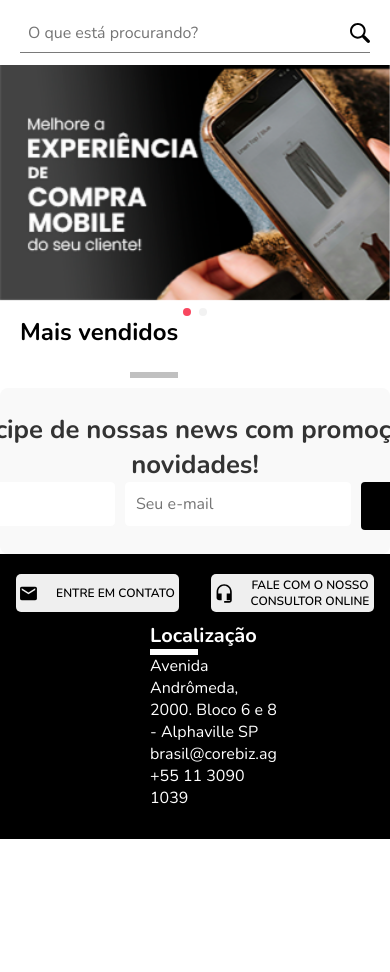
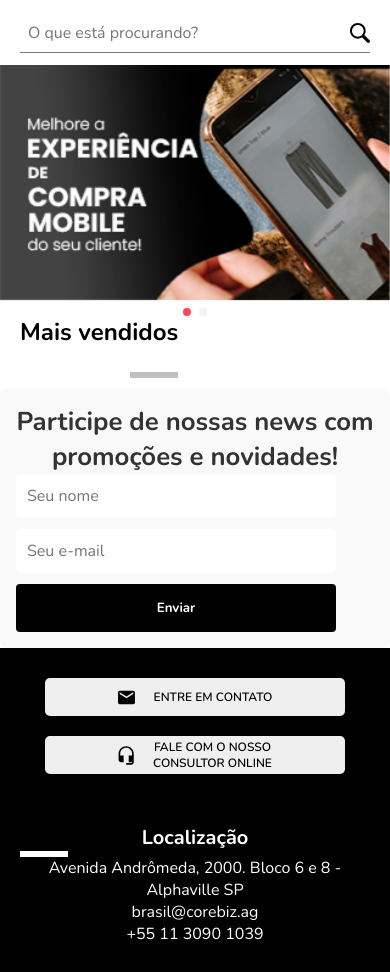
Before and after one commit to lucasvalerio/lp-teste-cb, a website: page index.html in a window 390 px wide. Shown: the part 128-1100 px from the top of the page. Before the commit the page ends 967 px from the top, so only its background shows below. Drawn offline with nearby package versions, Linux system fonts and the light colour scheme; no server answers; files whose address does not match are found by name.

Commit message:
commit final

```diff
--- a/assets/css/style.css
+++ b/assets/css/style.css
@@ -31,8 +31,7 @@ html, body {
   gap: 20px;
   padding-top: 16px;
   flex-wrap: wrap;
-      padding-bottom: 12px;
-  flex-wrap: wrap; /* Necessário para quebra no mobile */
+  padding-bottom: 12px; /* Ajuste adicional se necessário */
 }
 
 .header__top a {
@@ -59,7 +58,7 @@ html, body {
 
 .icon span {
   font-size: 14px;
-  background-color:#F8475F;
+  background-color: #F8475F;
 }
 
 /* Menu mobile */
@@ -100,21 +99,17 @@ html, body {
   margin-left: 8px;
 }
 
-
 /* Parágrafo com classe text20 */
 p.text-endereco {
   display: flex;
   flex-direction: column;
   align-items: baseline;
   justify-content: center;
-
 }
 
 /* Assinatura */
-
 .assinatura {
-  display: flex
-  ;
+  display: flex;
   font-size: 11px;
   justify-content: flex-end;
   position: relative;
@@ -136,7 +131,7 @@ p.text-endereco {
   justify-content: center;
   color: #fff;
   padding: 20px 0 10px;
-  text-decoration: none
+  text-decoration: none;
 }
 
 .buttonFooter {
@@ -170,7 +165,6 @@ p.text-endereco {
   padding-bottom: 30px;
 }
 .footer-container {
-
   color: #fff;
   padding: 20px;
   text-align: center;
@@ -192,7 +186,7 @@ p.text-endereco {
 
 .borda {
   border-bottom: solid 6px #fff;
-  width: 48px;;
+  width: 48px;
 }
 
 .buttom-footer {
@@ -231,7 +225,7 @@ p.text-endereco {
   }
 }
 
-
+/* Banner */
 .img-banner {
   width: 100%;
   height: auto;
@@ -241,10 +235,10 @@ p.text-endereco {
 .banner-swiper {
   position: relative;
 }
-.swiper-pagination-bullet{
+.swiper-pagination-bullet {
   background: #BDBDBD !important;
 }
-.swiper-pagination-bullet-active{
+.swiper-pagination-bullet-active {
   background: #F8475F !important;
 }
 
@@ -280,7 +274,8 @@ p.text-endereco {
   clip-path: circle();
   font-weight: 700;
   font-size: 10px;
-  color: #fff;}
+  color: #fff;
+}
 
 .newsletter {
   display: flex;
@@ -339,10 +334,7 @@ p.text-endereco {
   transition: background-color 0.2s;
 }
 .alert {
-  display: flex
-;
-    -webkit-box-orient: vertical;
-    -webkit-box-direction: normal;
+  display: flex;
   flex-direction: column;
   font-weight: 400;
   font-size: 12px;
@@ -390,11 +382,11 @@ p.text-endereco {
 .vitrine {
   width: 1261px;
   height: auto;
-  margin: 0 30px ;
+  margin: 0 30px;
 }
 
 .vitrine h2 {
-  margin: 0 130px
+  margin: 0 130px;
 }
 .borda-produtos {
   border-bottom: solid 6px #C0C0C0;
@@ -403,11 +395,11 @@ margin-bottom: 10px;
   margin-left: 130px;
 }
 
-.stars{
+.stars {
   color: #F8475F;
 }
 
-.preco-de{
+.preco-de {
   font-weight: 400;
   font-size: 12px;
   line-height: 16px;
@@ -415,14 +407,14 @@ margin-left: 130px;
   color: #7A7A7A;
 }
 
-.preco-por{
+.preco-por {
   font-weight: 700;
   font-size: 18px;
   line-height: 25px;
   color: #000;
 }
 
-.parcelamento{
+.parcelamento {
   font-weight: 400;
   font-size: 11px;
   line-height: 15px;
@@ -449,6 +441,7 @@ margin-left: 130px;
   background: var(--card-bg-color, #E6E8EA);
   transition: background 0.3s ease;
 }
+
 #product-swiper-wrapper .card img {
   width: 216px;
   height: 200px;
@@ -505,11 +498,12 @@ margin-left: 130px;
   height: 72.04px;
   justify-content: flex-end;
 }
+
 /* Responsividade para o slider de produtos */
 @media screen and (max-width: 900px) {
   .vitrine {
     width: 100%;
-    margin: 0 0px;
+    margin: 0;
   }
 }
 
@@ -558,3 +552,50 @@ margin-left: 130px;
     display: none;
   }
 }
+
+/* ============================================
+   Ajustes de Responsividade (Newsletter e Footer)
+   ============================================ */
+@media (max-width: 768px) {
+  /* Newsletter: empilha inputs e botão */
+  .newsletter {
+    padding: 16px;
+  }
+  #newsletter-form {
+    flex-direction: column;
+    gap: 8px;
+  }
+  #newsletter-form input,
+  #newsletter-form button {
+    width: 100%;
+    max-width: 320px;
+  }
+
+  /* Footer: empilha elementos e centraliza */
+  .footer-dress {
+    flex-direction: column;
+    align-items: center;
+    text-align: center;
+    height: auto;
+    padding: 20px;
+  }
+  .text-localizacao {
+    margin: 20px 0;
+  }
+  .assinatura {
+    margin: 10px 0 0;
+    justify-content: center;
+    padding-bottom: 10px;
+  }
+  .contactButton {
+    display: flex;
+    flex-direction: column;
+    align-items: center;
+    padding: 20px 0 0;
+  }
+  .buttonFooter {
+    margin: 10px 0;
+    width: 100%;
+    max-width: 300px;
+  }
+}
--- a/index.html
+++ b/index.html
@@ -6,11 +6,11 @@
     <link rel="preconnect" href="https://fonts.gstatic.com" crossorigin>
     <link href="https://fonts.googleapis.com/css2?family=Lato&family=Nunito:ital,wght@0,200..1000;1,200..1000&display=swap" rel="stylesheet">
     <link rel="stylesheet" type="text/css" href="/assets/css/style.css">
-	<!-- Inclusão do CSS do Swiper -->
+    <link rel="shortcut icon" href="https://www.corebiz.ag/wp-content/uploads/2020/06/cropped-logo-corebiz-favicon.png" type="image/png">
     <link rel="stylesheet" href="https://cdn.jsdelivr.net/npm/swiper/swiper-bundle.min.css">
     <meta name="viewport" content="width=device-width, initial-scale=1.0">
     <meta property="og:image" content="https://www.corebiz.ag/wp-content/uploads/2020/06/cropped-logo-corebiz-favicon.png">
-	<title>Document</title>
+    <title>Corebiz</title>
   </head>
   <body>
     <header class="header">
@@ -24,13 +24,12 @@
         <!-- Barra de busca -->
         <form class="search" role="search" aria-label="Buscar no site">
           <input type="search" name="q" placeholder="O que está procurando?" aria-label="Buscar" />
-				<img src="/assets/img/magnifying-glass 1.svg" alt="Ícone de busca"/>
+          <img src="/assets/img/magnifying-glass 1.svg" alt="Ícone de busca" />
         </form>
         <!-- Ícones -->
         <div class="icons">
           <a href="/minha-conta" class="icon" aria-label="Minha conta">
-					<img src="/assets/img/user 1.svg" alt="Ícone de usuário" />Minha Conta
-				</a>
+            <img src="/assets/img/user 1.svg" alt="Ícone de usuário" />Minha Conta </a>
           <a href="/carrinho" class="icon" aria-label="Carrinho de compras">
             <img src="/assets/img//shopping-cart 1.svg" alt="Ícone de carrinho" />
             <span class="cart-count">0</span>
@@ -65,7 +64,6 @@
         <div class="swiper-pagination"></div>
       </div>
     </main>
-
     <!-- Slider de Produtos -->
     <section class="vitrine">
       <h2>Mais vendidos</h2>
@@ -78,7 +76,6 @@
         <div class="swiper-button-next"></div>
       </div>
     </section>
-
     <section class="newsletter" id="newsletter-box">
       <div id="newsletter-content">
         <h3>Participe de nossas news com promoções e novidades!</h3>
@@ -98,38 +95,36 @@
       </div>
       <!-- Mensagem de sucesso -->
       <div id="success-message" class="hidden">
-    <p><strong>Seu e-mail foi cadastrado com sucesso!</strong><br>
-    A partir de agora você receberá as novidades e ofertas exclusivas.
+        <p>
+          <strong>Seu e-mail foi cadastrado com sucesso!</strong>
+          <br> A partir de agora você receberá as novidades e ofertas exclusivas.
         </p>
         <button id="new-subscribe">Cadastrar novo e-mail</button>
       </div>
     </section>
     <footer>
       <section class="contactButton footer">
-
         <button class="buttonFooter">
           <img src="/assets/img/mail.svg" alt="icone email">
           <span> ENTRE EM CONTATO </span>
         </button>
-
         <button class="buttonFooter">
           <img src="/assets/img/headset.svg" alt="icone email">
-				<span> FALE COM O NOSSO<br>CONSULTOR ONLINE </span>
-			</button>	</section>
+          <span> FALE COM O NOSSO <br>CONSULTOR ONLINE </span>
+        </button>
+      </section>
       <section class="footer-dress">
         <div class="text-localizacao">
           <p style="font-weight: bold; font-size: 20px;"> Localização </p>
           <div class="borda"></div>
-			<p class="text-endereco">
-				Avenida Andrômeda, 2000. Bloco 6 e 8 - Alphaville SP<br>
-				brasil@corebiz.ag<br>
-				+55 11 3090 1039	</p></div>
+          <p class="text-endereco"> Avenida Andrômeda, 2000. Bloco 6 e 8 - Alphaville SP <br> brasil@corebiz.ag <br> +55 11 3090 1039 </p>
+        </div>
         <div class="assinatura">
           <p class="text21">Created by</p>
-			<img src="https://storage.googleapis.com/tagjs-prod.appspot.com/6etQ0lZ98K/jj1olaq8.png" class="image18" />		</div>
+          <img src="https://storage.googleapis.com/tagjs-prod.appspot.com/6etQ0lZ98K/jj1olaq8.png" class="image18" />
+        </div>
       </section>
     </footer>
-
     <!-- slider -->
     <script src="https://cdn.jsdelivr.net/npm/swiper/swiper-bundle.min.js"></script>
     <!-- Inicialização do Banner Slider -->
```
Lines whose indentation alone changed are shown as unchanged.
